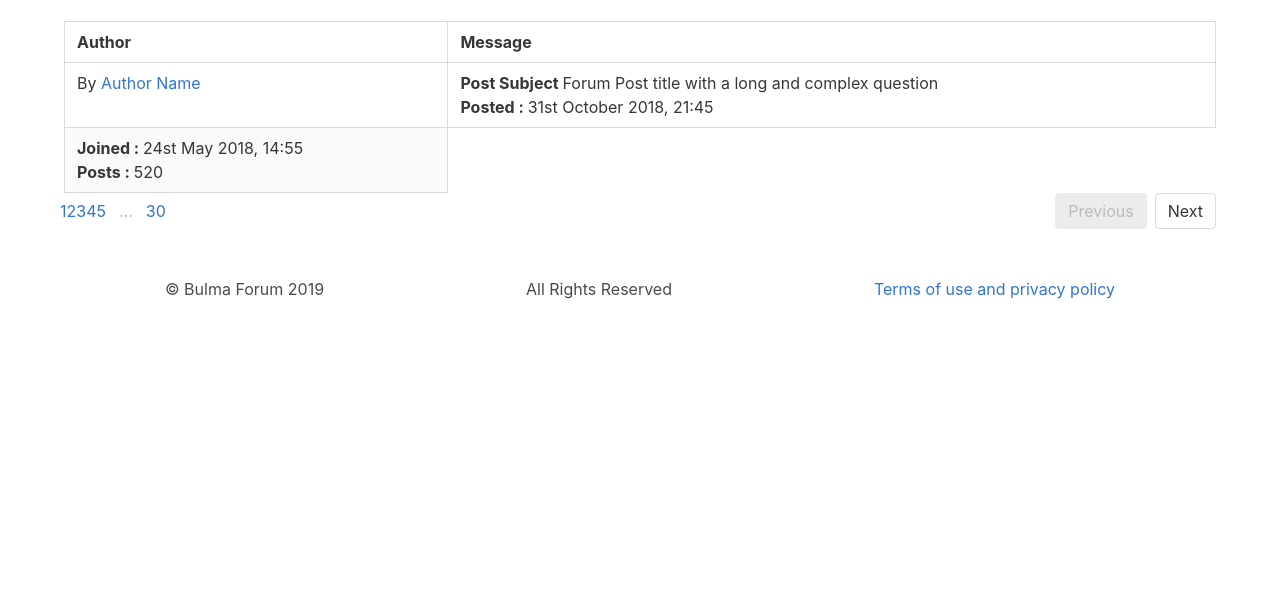
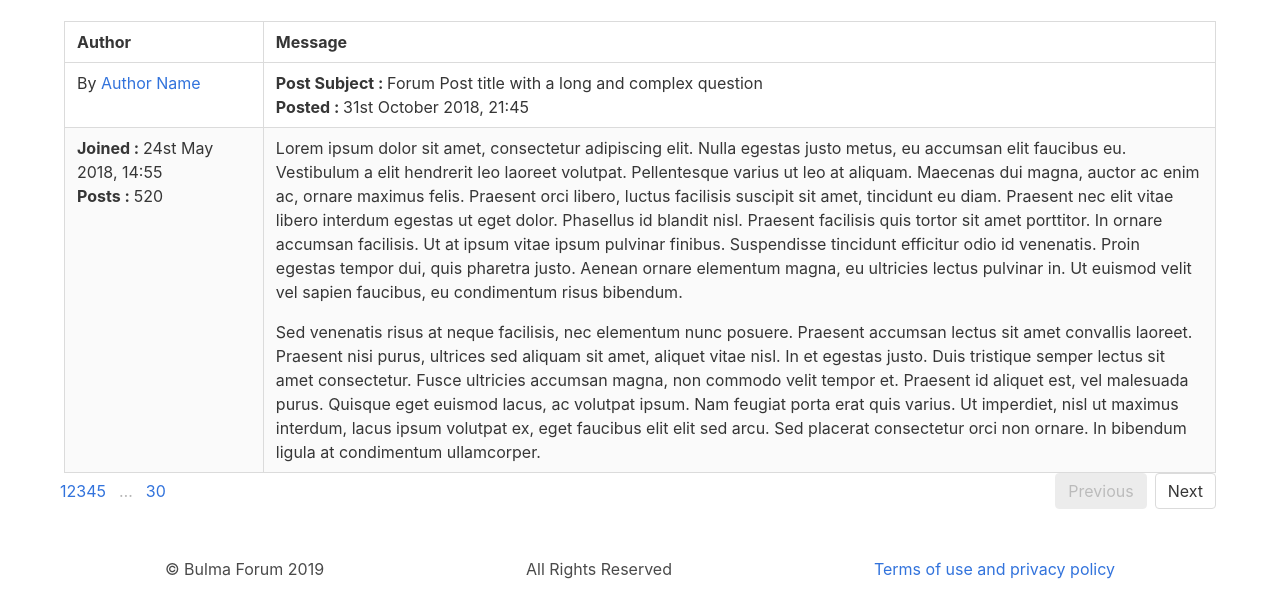
Before and after one commit to marb61a/bulma-forum, a plain HTML site: page post.html in a window 1280 px wide. Shown: the part 187-800 px from the top of the page. Drawn offline with Linux system fonts and the light colour scheme.

Commit message:
Updated post.html table and styling

```diff
--- a/post.html
+++ b/post.html
@@ -6,12 +6,11 @@
         <title>Post Title - Bulma Forum</title>
         <link rel="stylesheet" href="css/bulma.css">
         <style type="text/css">
-            .topic-col {
-                min-width: 16em;
+            .author-col {
+                min-width: 12em;
             }
-            .last-post-col,
-            .created-col {
-                min-width: 12em;
+            .post-col {
+                min-width: 20em;
             }
             .table-responsive {
                 display: block;
@@ -88,7 +87,7 @@
                                 <td class="post-col">
                                     <div>
                                         <span class="has-text-weight-bold">
-                                            Post Subject
+                                            Post Subject :
                                         </span>
                                         Forum Post title with a long and complex question
                                     </div>
@@ -114,6 +113,28 @@
                                         </span>
                                         520
                                     </div>
+                                </td>
+                                <td class="content">
+                                    <p>
+                                        Lorem ipsum dolor sit amet, consectetur adipiscing elit. Nulla egestas justo metus,
+                                        eu accumsan elit faucibus eu. Vestibulum a elit hendrerit leo laoreet volutpat.
+                                        Pellentesque varius ut leo at aliquam. Maecenas dui magna, auctor ac enim ac, ornare maximus felis.
+                                        Praesent orci libero, luctus facilisis suscipit sit amet, tincidunt eu diam. Praesent nec elit vitae
+                                        libero interdum egestas ut eget dolor. Phasellus id blandit nisl. Praesent facilisis quis tortor sit
+                                        amet porttitor. In ornare accumsan facilisis. Ut at ipsum vitae ipsum pulvinar finibus.
+                                        Suspendisse tincidunt efficitur odio id venenatis. Proin egestas tempor dui, quis pharetra justo.
+                                        Aenean ornare elementum magna, eu ultricies lectus pulvinar in. Ut euismod velit vel sapien faucibus,
+                                        eu condimentum risus bibendum.
+                                    </p>
+                                    <p>
+                                        Sed venenatis risus at neque facilisis, nec elementum nunc posuere. Praesent accumsan lectus sit amet
+                                        convallis laoreet. Praesent nisi purus, ultrices sed aliquam sit amet, aliquet vitae nisl.
+                                        In et egestas justo. Duis tristique semper lectus sit amet consectetur. Fusce ultricies accumsan magna,
+                                        non commodo velit tempor et. Praesent id aliquet est, vel malesuada purus. Quisque eget euismod lacus,
+                                        ac volutpat ipsum. Nam feugiat porta erat quis varius. Ut imperdiet, nisl ut maximus interdum,
+                                        lacus ipsum volutpat ex, eget faucibus elit elit sed arcu. Sed placerat consectetur orci non ornare.
+                                        In bibendum ligula at condimentum ullamcorper.
+                                    </p>
                                 </td>
                             </tr>
                         </tbody>
```
